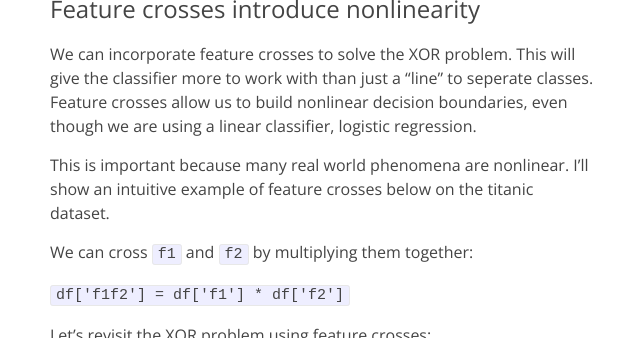
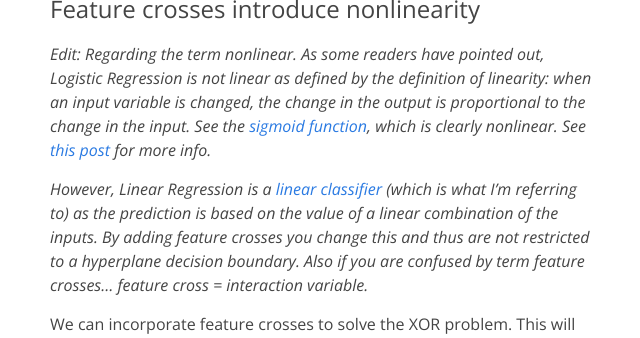
Before and after one commit to crawles/crawles.github.io, a Jekyll site: the page built from _posts/2018-06-24-lr-scratch.md, in a window 1280 px wide and 900 px high, scrolled down 3841 px, cut to the strip 217-555 px from the top of the window. Shown: the whole strip, without its empty margins (155-795 px from the left). Built offline with Jekyll 4.4.1, drawn with Linux system fonts in a browser that asks for light colours; some web fonts are replaced; comment, search, counter and statistics services are not loaded.

Commit message:
Added lr edit

```diff
--- a/_posts/2018-06-24-lr-scratch.md
+++ b/_posts/2018-06-24-lr-scratch.md
@@ -9,6 +9,8 @@ published: true
 Logistic Regression is a staple of the data science workflow. It constructs a linear decision boundary and outputs a probability. Below, I show how to implement Logistic Regression with Stochastic Gradient Descent (SGD) in a few dozen lines of Python code, using NumPy. Then I will show how to build a nonlinear decision boundary with Logistic Regression by using feature crosses.
 
 Here is [the repo](https://github.com/crawles/logistic-regression-from-scratch) with the full code shown below.
+
+
 
 
 ## Why logistic regression?
@@ -103,6 +105,11 @@ Our model will run into difficulty trying to classify examples created from the
 
 ## Feature crosses introduce nonlinearity
 
+*Edit:*
+*Regarding the term nonlinear. As some readers have pointed out, Logistic Regression is not linear as defined by the definition of linearity: when an input variable is changed, the change in the output is proportional to the change in the input. See the [sigmoid function](https://upload.wikimedia.org/wikipedia/commons/thumb/8/88/Logistic-curve.svg/600px-Logistic-curve.svg.png), which is clearly nonlinear. See [this post](https://www.quora.com/Why-is-logistic-regression-considered-a-linear-model) for more info.*
+
+*However, Linear Regression is a [linear classifier](https://en.wikipedia.org/wiki/Linear_classifier) (which is what I'm referring to) as the prediction is based on the value of a linear combination of the inputs. By adding feature crosses you change this and thus are not restricted to a hyperplane decision boundary. Also if you are confused by term feature crosses... feature cross = interaction variable.*
+
 We can incorporate feature crosses to solve the XOR problem. This will give the classifier more to work with than just a "line" to seperate classes. Feature crosses allow us to build nonlinear decision boundaries, even though we are using a linear classifier, logistic regression.
 
 This is important because many real world phenomena are nonlinear. I’ll show an intuitive example of feature crosses below on the titanic dataset.
```
